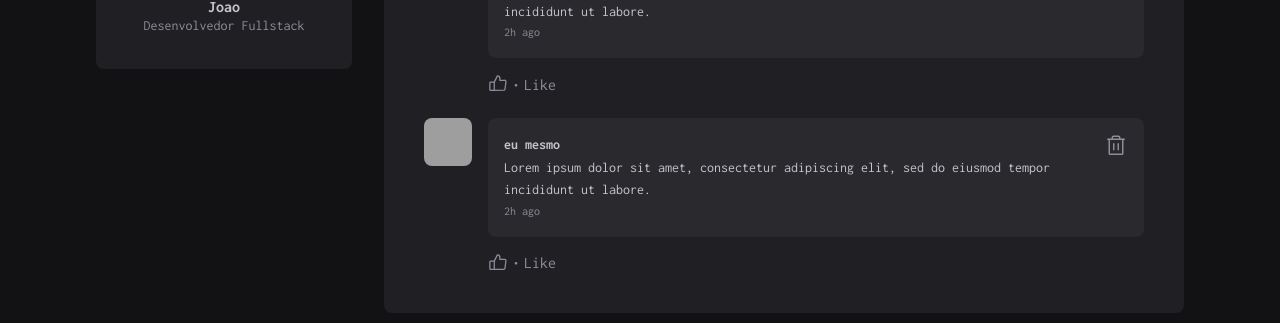
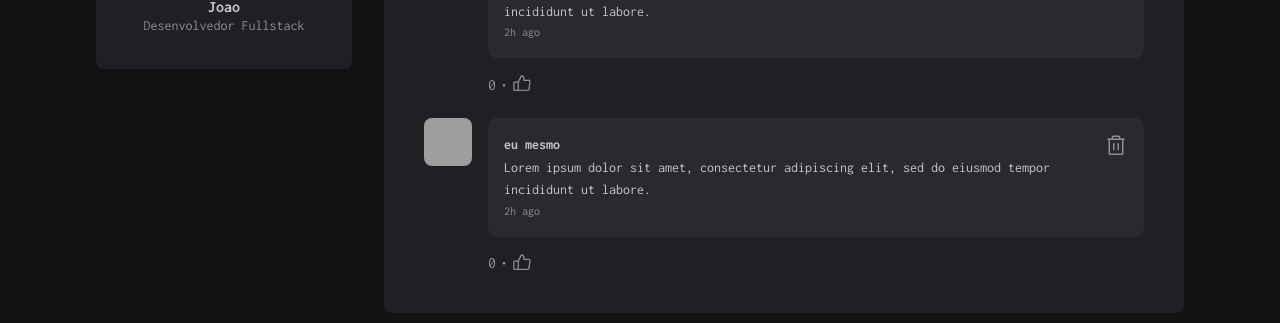
Before and after one commit to Joao-amaral18/SocialFeed, a React (Vite) app in the folder 01-fundamentos-reactjs/: page / in a window 1280 px wide. Shown: the part 444-767 px from the top of the page. Built offline with nearby package versions, Linux system fonts and the light colour scheme; grey boxes are pictures that could not be loaded.

Commit message:
like function

```diff
--- a/01-fundamentos-reactjs/src/components/Comment.jsx
+++ b/01-fundamentos-reactjs/src/components/Comment.jsx
@@ -1,10 +1,17 @@
 import { ThumbsUp, Trash } from "phosphor-react";
+import { useState } from "react";
 import styles from "./Comment.module.css";
 import Avatar from "./Avatar";
 
 function Comment({author, comment, icon, onDelete}) {
+
+
+   const [likeCount, setLikeCount] = useState(0)
   function handleDeleteComment(){
     onDelete(comment)
+  }
+  function addLike(){
+    setLikeCount(likeCount + 1)
   }
   return (
     <div className={styles.comment}>
@@ -27,9 +34,13 @@ function Comment({author, comment, icon, onDelete}) {
           </header>
         </div>
         <footer>
-          <button>
+          <button
+          onClick={addLike}>
+<span>
+              {likeCount}
+            </span>
             <ThumbsUp size={20} />
-            <span>Like</span>
+
           </button>
         </footer>
       </div>
--- a/01-fundamentos-reactjs/src/components/Comment.module.css
+++ b/01-fundamentos-reactjs/src/components/Comment.module.css
@@ -67,8 +67,7 @@
     color: var(--purple-300);
 }
 
-
-.commentBox footer button span::before{
+.commentBox footer button span::after{
     padding: 0 0.25rem;
     content: "\2022";
 }
```
